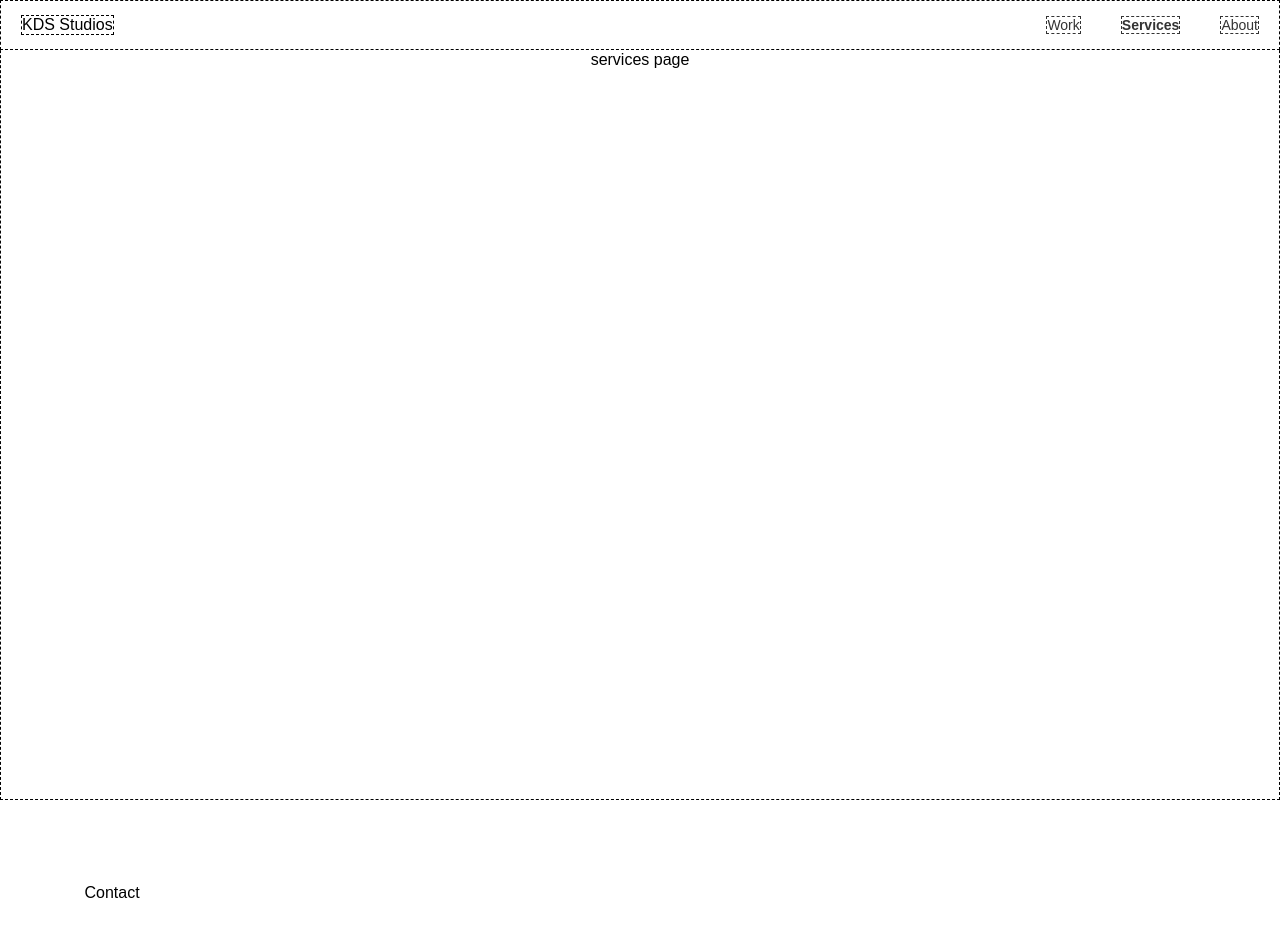
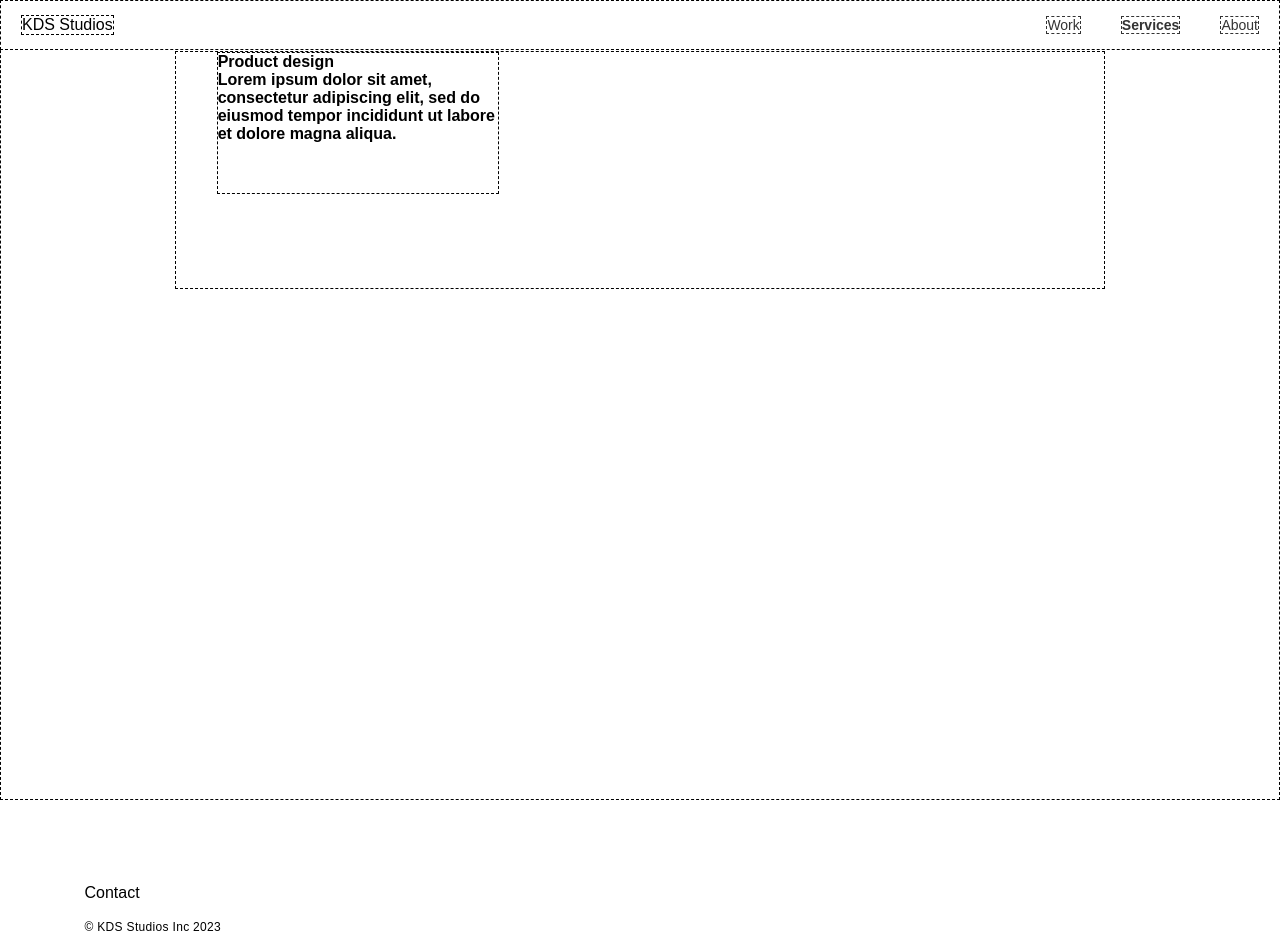
Before and after one commit to kimispencer/kds-studios, a Next.js app: page /services in a window 1280 px wide. Shown: the top 952 px of the page. Built offline with nearby package versions, Linux system fonts and the light colour scheme; a web font is replaced by a local one.

Commit message:
cleanup, add WIP services page and footer copyright

```diff
--- a/components/Footer.tsx
+++ b/components/Footer.tsx
@@ -3,7 +3,9 @@ import styles from '@/styles/components/Footer.module.scss'
 const Footer = () => {
   return (
     <div className={styles.footer}>
-      <p>Contact</p>
+      <p className={styles.contact}>Contact</p>
+      <br/>
+      <p className={styles.copyRight}>© KDS Studios Inc 2023</p>
     </div>
   )
 }
--- a/pages/services.tsx
+++ b/pages/services.tsx
@@ -1,8 +1,13 @@
+import styles from '@/styles/pages/Services.module.scss'
+
 const Services = () => {
   return (
-    <>
-    <p>services page</p>
-    </>
+    <div className={styles.servicesPage}>
+      <div className={styles.serviceBlock}>
+        <h4>Product design</h4>
+        <h4>Lorem ipsum dolor sit amet, consectetur adipiscing elit, sed do eiusmod tempor incididunt ut labore et dolore magna aliqua.</h4>
+      </div>
+    </div>
   )
 }
 export default Services
--- a/styles/components/Footer.module.scss
+++ b/styles/components/Footer.module.scss
@@ -1,3 +1,9 @@
+@import 'variables';
+
 .footer {
   padding: 6.6vmax;
 }
+
+.copyRight {
+  @extend .smallFont;
+}
--- /dev/null
+++ b/styles/pages/Services.module.scss
@@ -0,0 +1,10 @@
+@import 'variables';
+
+.servicesPage {
+  @extend .grid;
+}
+
+.serviceBlock {
+  border: 1px dashed;
+  grid-area: 1/2/7/10;
+}
--- a/styles/variables.scss
+++ b/styles/variables.scss
@@ -22,6 +22,12 @@ $mobileNavFontSize: 32px;
 $desktopNavFontSize: 14px;
 $projectNavFontSize: 18px;
 
+// Typography
+.smallFont {
+  font-size: 12px;
+  letter-spacing: 0.32px;
+}
+
 // Spacing
 $defaultSpacing: 20px;
 $layoutSpacing: 5vw;
@@ -41,11 +47,11 @@ $layoutSpacing: 5vw;
 .grid {
   border: 1px dashed;
   display: grid;
-  --grid-gutter: calc(var(--sqs-site-gutter, 4vw) - 11.0px);
-  --cell-max-width: calc( ( var(--sqs-site-max-width, 1500px) - (11.0px * (24 - 1)) ) / 24 );
+  --grid-gutter: calc(var(--gutter, 4vw) - 11.0px);
+  --cell-max-width: calc( ( var(--max-width, 1500px) - (11.0px * (24 - 1)) ) / 24 );
   --inset-padding: 0vw;
   --row-height-scaling-factor: 0.0215;
-  --container-width: min(var(--sqs-site-max-width, 1500px), calc(100vw - var(--sqs-site-gutter, 4vw) * 2 - var(--inset-padding) ));
+  --container-width: min(var(--max-width, 1500px), calc(100vw - var(--gutter, 4vw) * 2 - var(--inset-padding) ));
   grid-template-rows: repeat(10,minmax(calc(var(--container-width) * var(--row-height-scaling-factor)), auto));
   grid-template-columns: minmax(var(--grid-gutter), 1fr) repeat(24, minmax(0, var(--cell-max-width))) minmax(var(--grid-gutter), 1fr);
 }
```
